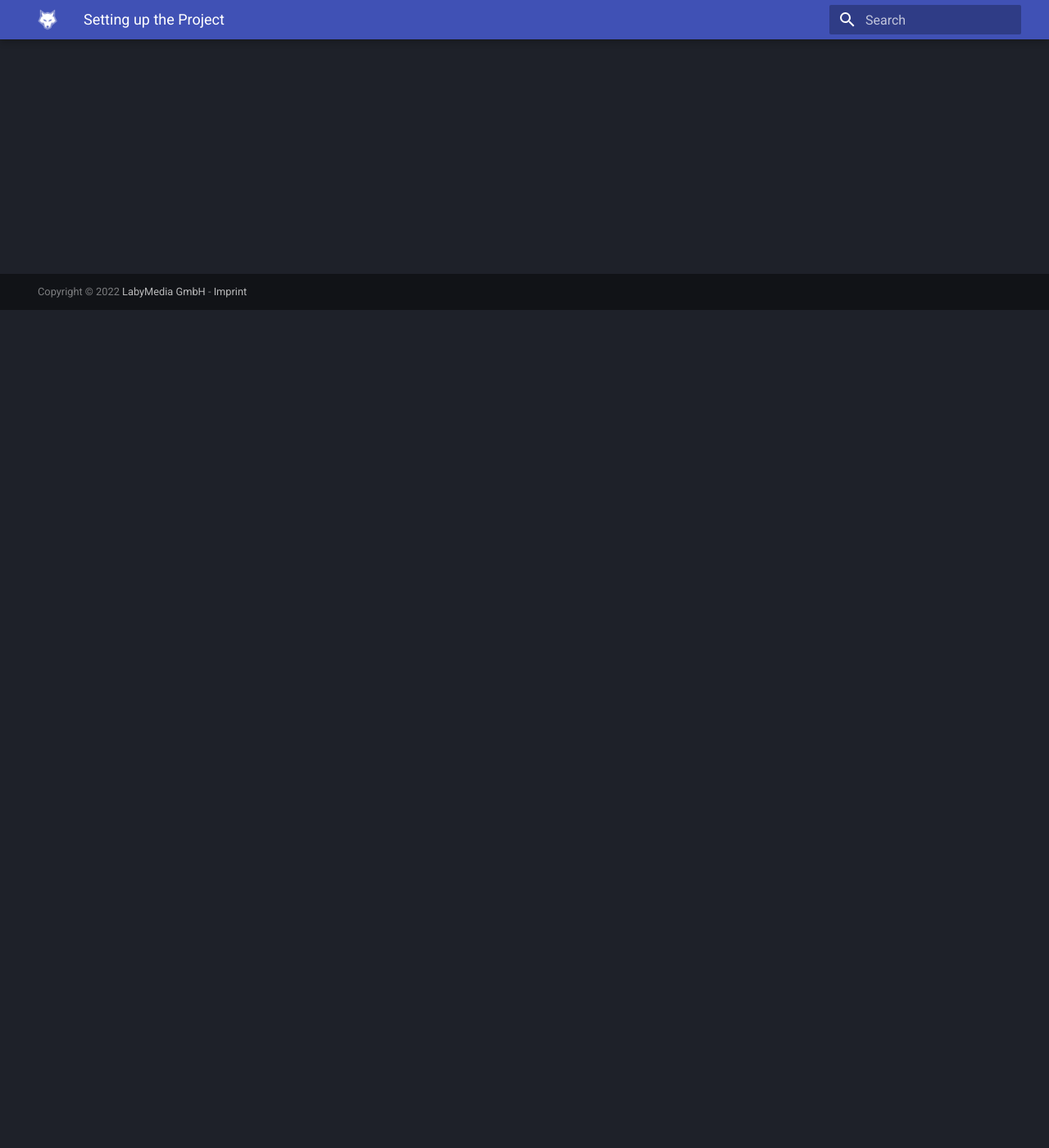
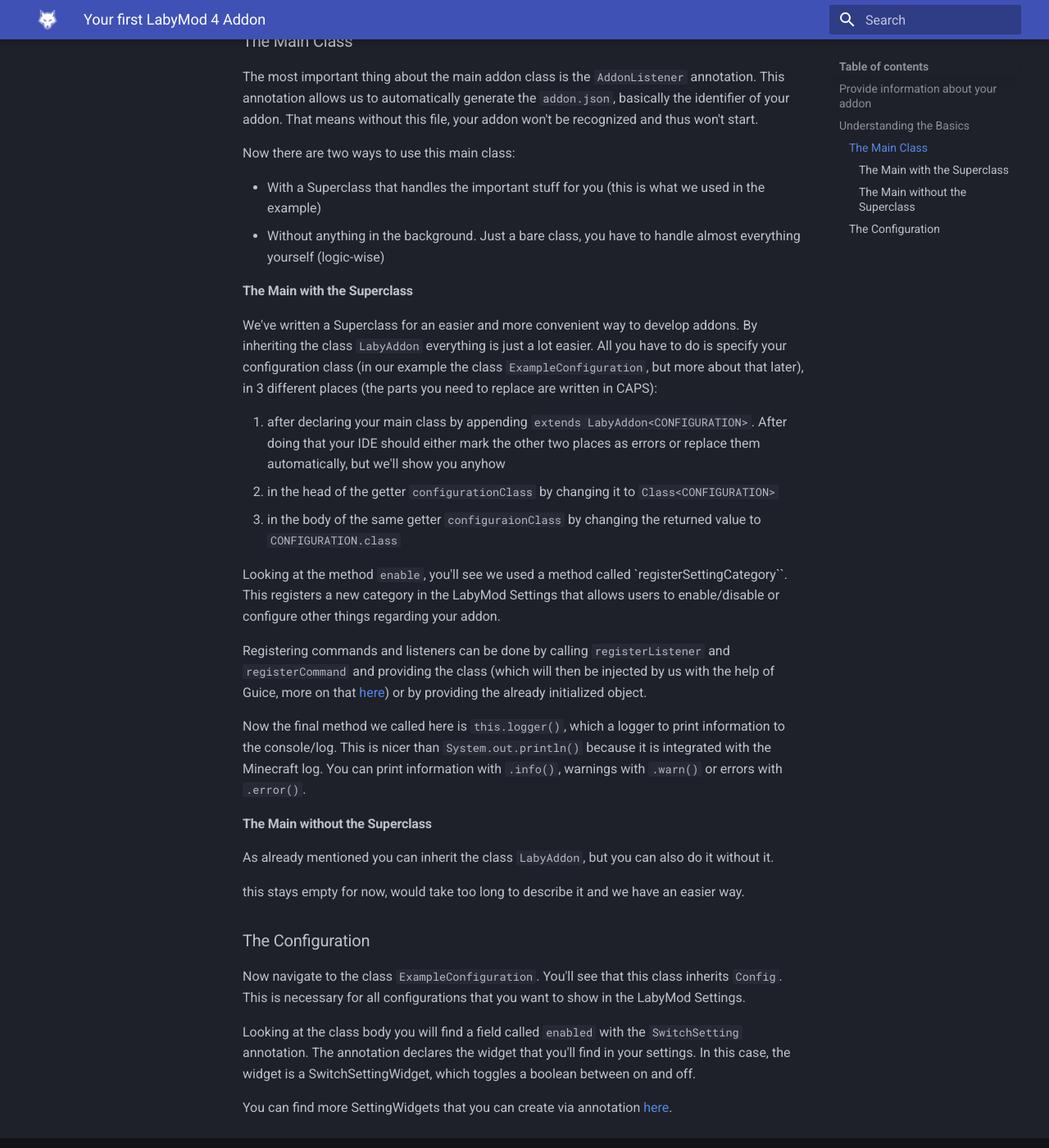
Before and after one commit to LabyMod/labymod4-api-wiki, an MkDocs documentation site: the page built from docs/pages/addon/Setup/setup.md, in a window 1280 px wide and 1400 px high, scrolled down 1022 px. Shown: the whole window at 82% size. Built offline with MkDocs 1.6.1 and Material for MkDocs 9.7.7, drawn with Linux system fonts in a browser that asks for light colours; some of the changed text lies outside the part shown.

Commit message:
continue working on the setup & begin the configuration page

```diff
--- a/docs/assets/theme/js/script.js
+++ b/docs/assets/theme/js/script.js
@@ -1,5 +1,5 @@
 addCopyright();
-expandNavigation();
+//expandNavigation();
 
 function addCopyright() {
     let year = new Date().getFullYear();
@@ -29,20 +29,3 @@
     imprintLink.innerHTML = "Imprint";
     copyrightElement.appendChild(imprintLink);
 }
-
-function expandNavigation() {
-    document.addEventListener("DOMContentLoaded", function () {
-        let nav = document.getElementsByClassName("md-nav");
-        for (let i = 0; i < nav.length; i++) {
-            if (nav.item(i).getAttribute("data-md-level")) {
-                nav.item(i).style.display = 'block';
-                nav.item(i).style.overflow = 'visible';
-            }
-        }
-
-        nav = document.getElementsByClassName("md-nav__toggle");
-        for (let i = 0; i < nav.length; i++) {
-            nav.item(i).checked = true;
-        }
-    });
-}
--- a/docs/pages/addon/Setup/setup.md
+++ b/docs/pages/addon/Setup/setup.md
@@ -1,13 +1,66 @@
-# Setting up the Project
+# Your first LabyMod 4 Addon
+
+Basically all you need to do to start your addon is done. You should be able to start your addon right after you imported the Gradle project, but are a few things left that you shouldn't forget.
+
+To name a few of them:
+
++ **Basic Information**: not only those who will test your addon would benefit from providing some information, we do too. Some information is crucial in order to guarantee a seamless experience
++ **Understanding the Example**: you could start right away with coding stuff for your addon but we've written an example addon to show you the basics of how LabyMod 4 addons work.
++
 
 ## Provide information about your addon
-After you have imported the Gradle project, head inside the `build.gradle.kts` and scroll to the bottom. <br>
+Head inside the `build.gradle.kts` and scroll to the bottom. <br>
 Search for the `addon` segment and edit the following points:
 
 + `namespace`: this attribute has to be unique in order for everything to work without complications. If you want to publish your addon, we will check if this namespace is already taken by any other published addon, so nothing to worry about
 + `displayName`: the display name users will see when they view their installed addons
 + `author`: the name of your organization or you
++ `description`: a description that fits your addon
 
-After you changed there attributes, reload the Gradle project and you're good to go.
+After you changed these attributes, reload the Gradle project and you're good to go.
 
-##
+
+## Understanding the Basics
+Head to `core\src\main\java` in your root project folder. You'll find some examples there, starting with the main addon class: `ExampleAddon`.
+
+### The Main Class
+
+The most important thing about the main addon class is the `AddonListener` annotation. This annotation allows us to automatically generate the `addon.json`, basically the identifier of your addon. That means without this file, your addon won't be recognized and thus won't start.
+
+Now there are two ways to use this main class:
+
++ With a Superclass that handles the important stuff for you (this is what we used in the example)
++ Without anything in the background. Just a bare class, you have to handle almost everything yourself (logic-wise)
+
+#### The Main with the Superclass
+
+We've written a Superclass for an easier and more convenient way to develop addons. By inheriting the class `LabyAddon` everything is just a lot easier. All you have to do is specify your configuration class (in our example the class `ExampleConfiguration`, but more about that later), in 3 different places (the parts you need to replace are written in CAPS):
+
+ 1. after declaring your main class by appending `extends LabyAddon<CONFIGURATION>`. After doing that your IDE should either mark the other two places as errors or replace them automatically, but we'll show you anyhow
+ 2. in the head of the getter `configurationClass` by changing it to `Class<CONFIGURATION>`
+ 3. in the body of the same getter `configuraionClass` by changing the returned value to `CONFIGURATION.class`
+
+
+Looking at the method `enable`, you'll see we used a method called `registerSettingCategory``. This registers a new category in the LabyMod Settings that allows users to enable/disable or configure other things regarding your addon.
+
+Registering commands and listeners can be done by calling `registerListener` and `registerCommand` and providing the class (which will then be injected by us with the help of Guice, more on that
+<a href="#FINAL_LINK_HERE">here</a>) or by providing the already initialized object.
+
+Now the final method we called here is `this.logger()`, which a logger to print information to the console/log. This is nicer than `System.out.println()` because it is integrated with the Minecraft log. You can print information with `.info()`, warnings with `.warn()` or errors with `.error()`.
+
+#### The Main without the Superclass
+
+As already mentioned you can inherit the class `LabyAddon`, but you can also do it without it.
+
+
+this stays empty for now, would take too long to describe it and we have an easier way.
+
+### The Configuration
+
+Now navigate to the class `ExampleConfiguration`. You'll see that this class inherits `Config`. This is necessary for all configurations that you want to show in the LabyMod Settings.
+
+Looking at the class body you will find a field called `enabled` with the `SwitchSetting` annotation.
+The annotation declares the widget that you'll find in your settings. In this case, the widget is a SwitchSettingWidget, which toggles a boolean between on and off.
+
+You can find more SettingWidgets that you can create via annotation
+<a href="#FINAL_LINK_HERE">here</a>.
--- a/mkdocs.yml
+++ b/mkdocs.yml
@@ -2,11 +2,16 @@
 
 nav:
   - Addon API:
-      - pages/addon
+    - Introduction: pages/addon/index.md
+    - Setup:
+      - First Steps: pages/addon/setup/first-steps.md
+      - Your first LabyMod 4 Addon: pages/addon/setup/setup.md
+    - Features:
+      - Creating a Configuration: pages/addon/features/config.md
+
 
 plugins:
   - search
-  - include_dir_to_nav
 
 theme:
   name: material
```
Also changed, not shown: README.md (+3 -0 lines), docs/index.md (+3 -0 lines), docs/pages/addon/Setup/first-steps.md (+3 -2 lines), docs/pages/addon/features/config.md (added, +75 -0 lines), docs/pages/addon/index.md (+4 -4 lines).
